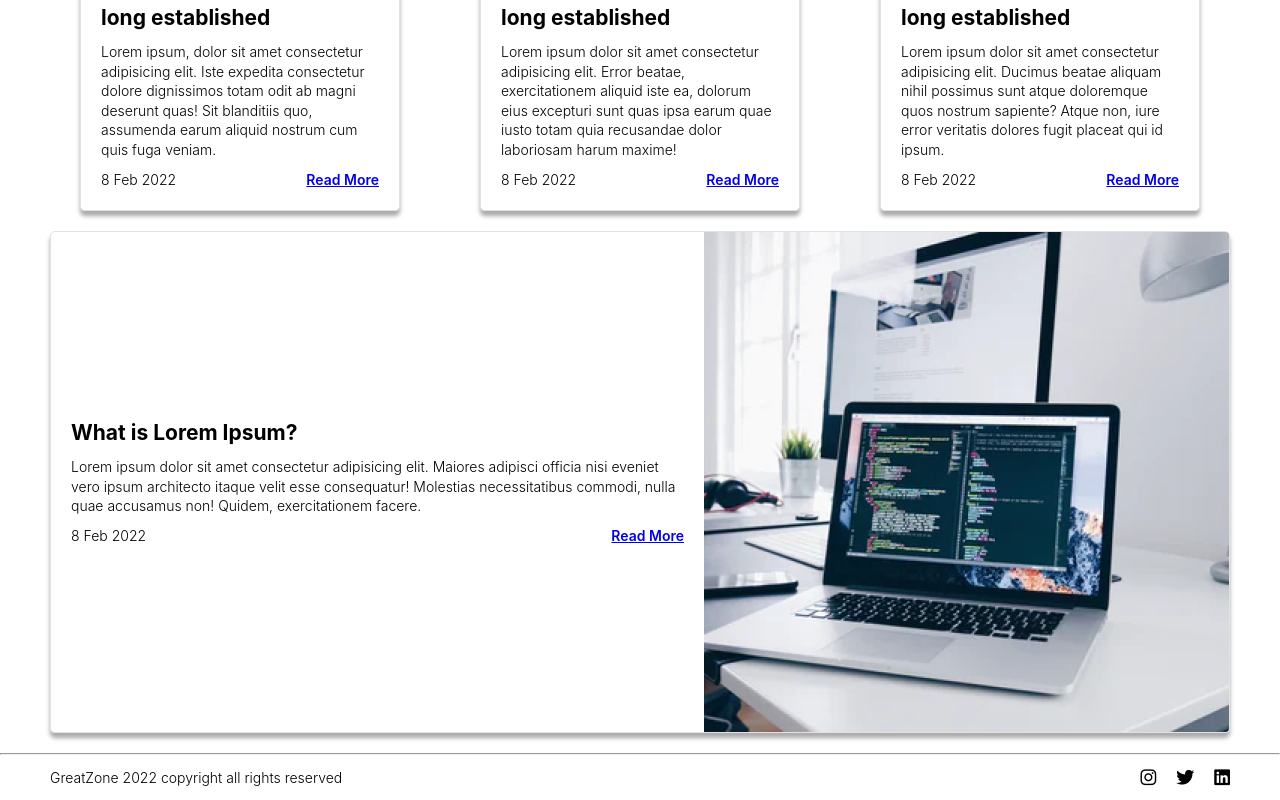
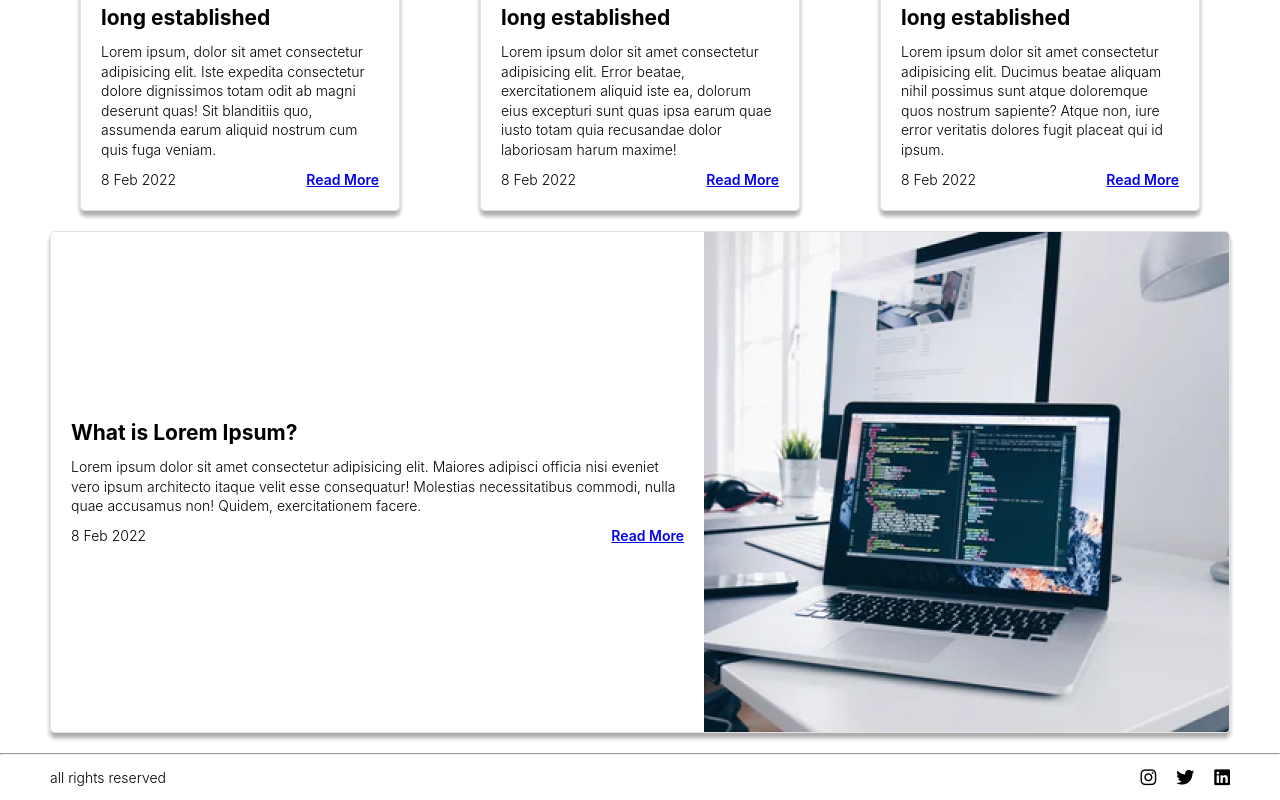
Before and after one commit to ManasJain010/blog, a plain HTML site: page index.html in a window 1280 px wide. Shown: the part 906-1706 px from the top of the page. Drawn offline with Linux system fonts and the light colour scheme.

Commit message:
Update index.html

```diff
--- a/index.html
+++ b/index.html
@@ -5,7 +5,7 @@
     <meta http-equiv="X-UA-Compatible" content="IE=edge" />
     <meta name="viewport" content="width=device-width, initial-scale=1.0" />
     <title>Home Page | Blog Website</title>
-    <link rel="stylesheet" href="blog.css" />
+    <link rel="stylesheet" href="blog.css"/>
     <script
       src="https://kit.fontawesome.com/7a4b62b0a4.js"
       crossorigin="anonymous"
@@ -127,7 +127,7 @@
     </main>
     <hr />
     <footer>
-      <p>GreatZone 2022 copyright all rights reserved</p>
+      <p>  all rights reserved</p>
 
       <ul>
         <li>
```
